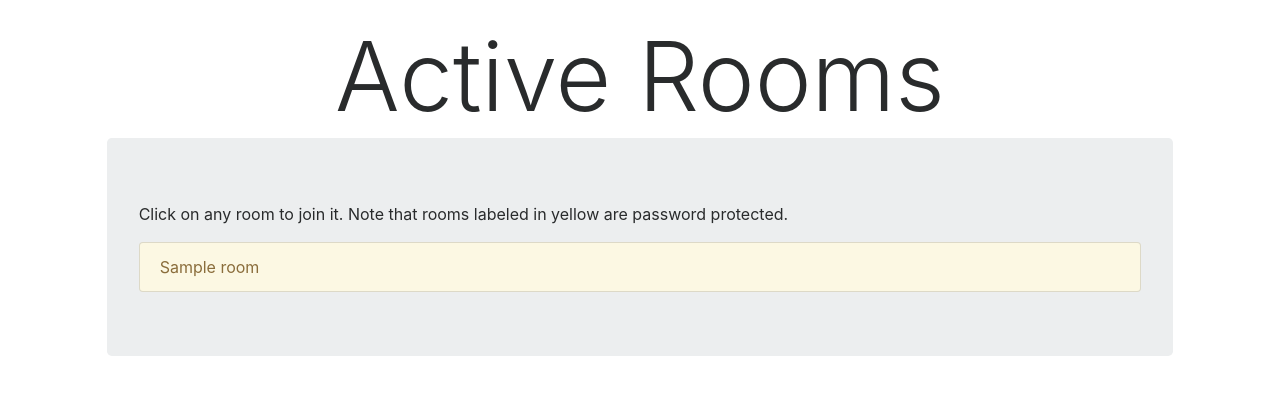
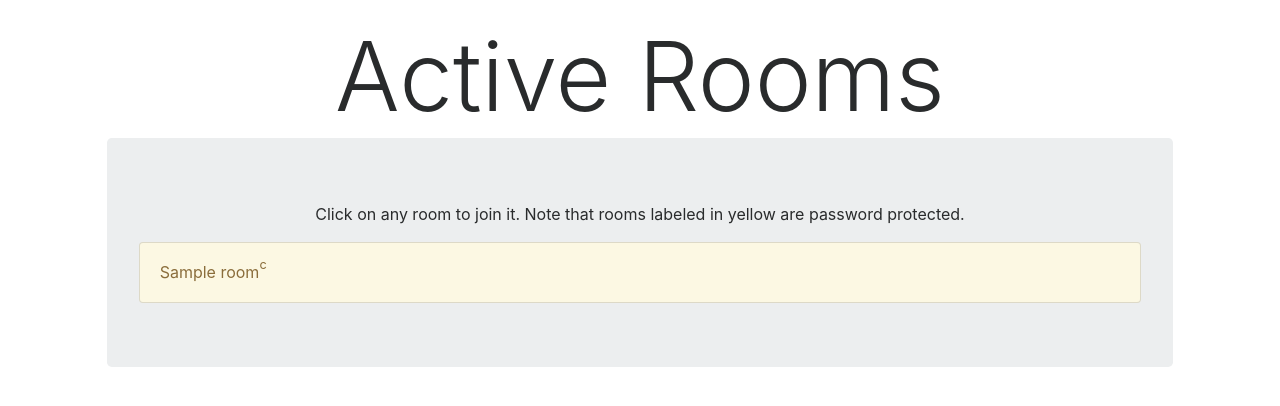
Before and after one commit to nooseman/dvtutors, a Flask app: template app/templates/list.html in a window 1280 px wide. Shown: the part 56-462 px from the top of the page. Run offline with Flask 2, Linux system fonts and the light colour scheme; tables that the repository leaves empty hold one stand-in row (values such as "Sample post"); the template is opened without the code that fills it: values that come from a table or form of the project are taken from there, most other values are stand-ins (such as "Sample title", 1, 10 or a date in 2020); parts of the project's set-up code (start-up, migrations or seed data) failed here and were passed over; some libraries are stand-ins or nearby versions.

Commit message:
Added time remaining

```diff
--- a/app/models.py
+++ b/app/models.py
@@ -50,7 +50,6 @@ class Room(db.Model, UserMixin):
 	created_time = db.Column(db.DateTime, nullable=False)
 	password = db.Column(db.String(64), nullable=False)
 	approved_users = db.relationship('User', secondary = UserRoom, backref='Room', lazy='dynamic')
-	#active_users = db.relationship('User', secondary = UserRoom, backref='Room', lazy='dynamic')
 
 	def __repr__(self):
 		return '<Room %r>' % (self.roomname)
--- a/app/templates/list.html
+++ b/app/templates/list.html
@@ -6,10 +6,10 @@
         <div class="row">
             <div class="col-1 col-xs-1 col-sm-1 col-md-1 col-lg-1 col-xl-1"></div>
             <div class="col jumbotron">
-                <p>Click on any room to join it. Note that rooms labeled in yellow are password protected.</p>
+                <p class="text-center">Click on any room to join it. Note that rooms labeled in yellow are password protected.</p>
                 <div class="list-group">
                     {% for room in rooms %}
-                        <a href="{{ url_for('room', roomname=room.roomname) }}" class="list-group-item list-group-item-action {% if room.password %} list-group-item-warning {% endif %}">{{ room.roomname }}</a>
+                        <a href="{{ url_for('room', roomname=room.roomname) }}" class="list-group-item list-group-item-action {% if room.password %} list-group-item-warning {% endif %}">{{ room.roomname }} <p class="small">{{ (datetime.utcnow() - room.created_time).seconds/60 }}c</p></a>
                     {% endfor %}
                 </div>
             </div>
```
Also changed, not shown: app/views.py (+5 -2 lines).
